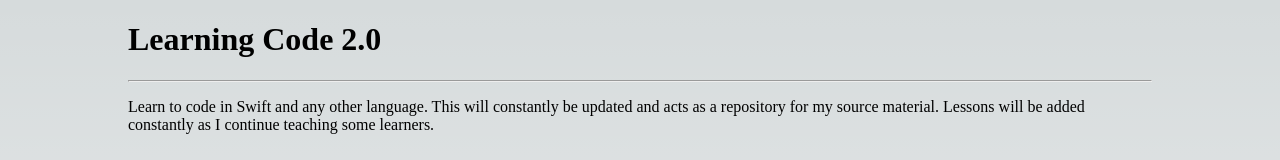
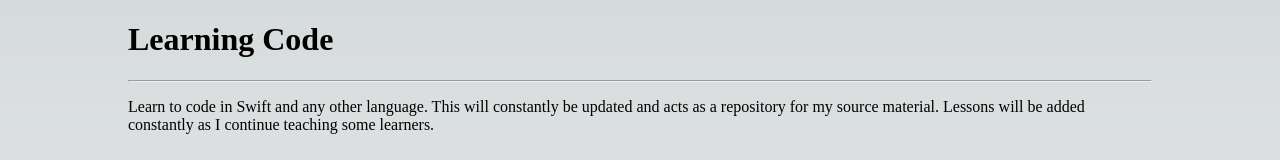
Before and after one commit to JustinGuedes/learn-coding, a Next.js app in the folder web/: page / in a window 1280 px wide. Shown: the top 160 px of the page. Built offline with nearby package versions, Linux system fonts and the light colour scheme.

Commit message:
LEA-22 - Remove 2.0 from title

```diff
--- a/web/src/pages/index.tsx
+++ b/web/src/pages/index.tsx
@@ -6,7 +6,7 @@
 export default function Home(): ReactElement {
   return (
     <div>
-      <Heading1>Learning Code 2.0</Heading1>
+      <Heading1>Learning Code</Heading1>
       <p>
         Learn to code in Swift and any other language. This will constantly be
         updated and acts as a repository for my source material. Lessons will be
```
